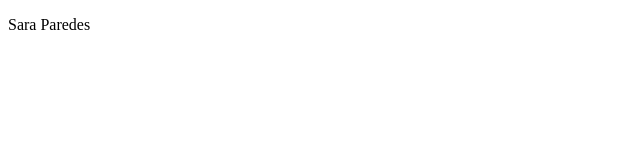
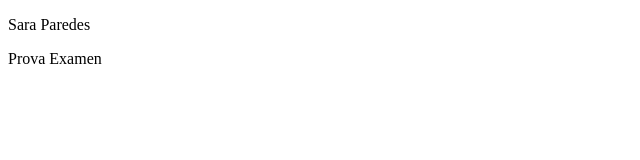
Before and after one commit to sparedesdaw2n26-ship-it/examen-aea6-saraparedes, a plain HTML site: page index.html in a window 1280 px wide. Shown: the full height of the page, 0-640 px from the left. Drawn offline with Linux system fonts and the light colour scheme.

Commit message:
Modificacio index

```diff
--- a/index.html
+++ b/index.html
@@ -7,5 +7,6 @@
 </head>
 <body>
     <p>Sara Paredes</p>
+    <p>Prova Examen</p>
 </body>
 </html>
```
